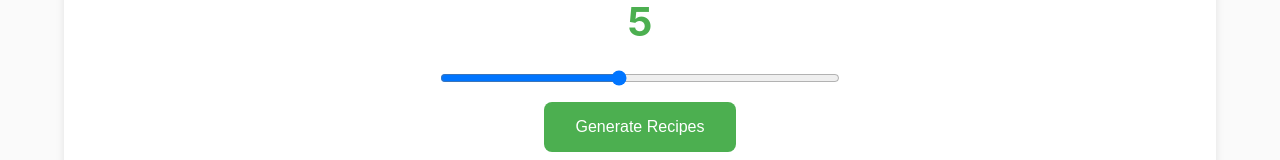
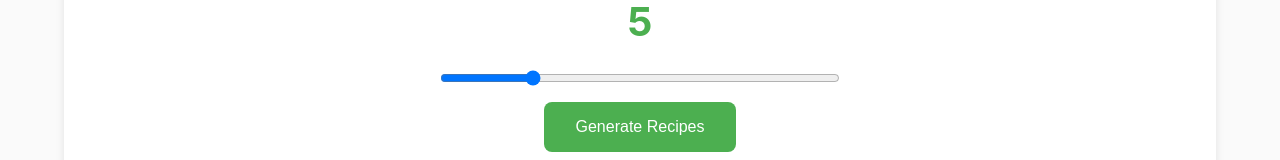
Before and after one commit to diabolical-ninja/MarleySpoonRecipeSelector, a plain HTML site: page index.html in a window 1280 px wide. Shown: the part 232-392 px from the top of the page. Drawn offline with Linux system fonts and the light colour scheme.

Commit message:
Change default

```diff
--- a/index.html
+++ b/index.html
@@ -230,7 +230,7 @@
     <div class="slider-container">
       <label for="recipe-count">Number of Recipes</label>
       <div class="slider-value" id="count-display">5</div>
-      <input type="range" id="recipe-count" min="1" max="10" value="5">
+      <input type="range" id="recipe-count" min="1" max="10" value="3">
     </div>
     <button id="generate-btn">Generate Recipes</button>
   </div>
```
